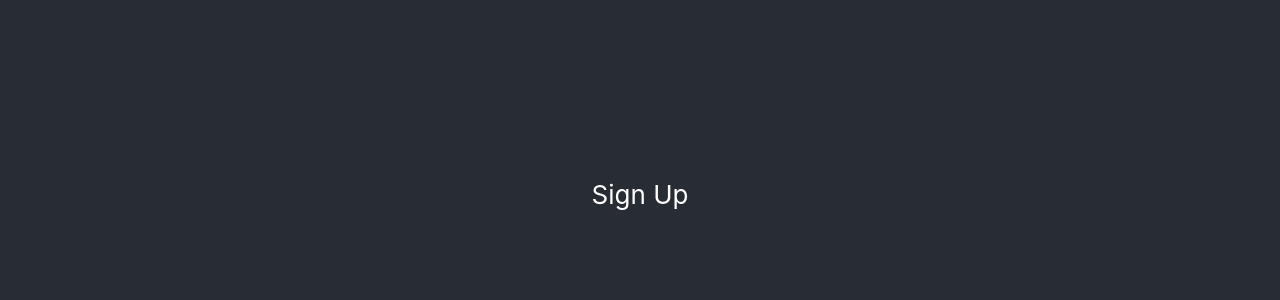
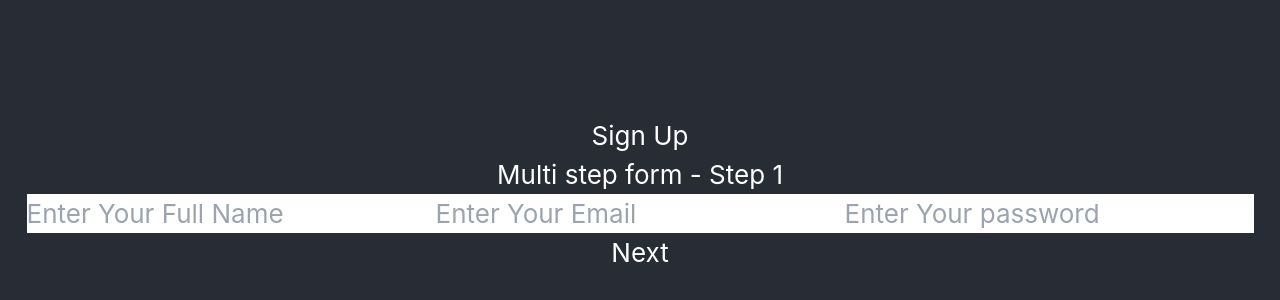
Before and after one commit to bintangsenjapratama/Module-4-bintangsenjapratama, a React (Create React App) app in the folder new-app/: page / in a window 1280 px wide. Shown: the part 206-506 px from the top of the page. Built offline with nearby package versions, Linux system fonts and the light colour scheme.

Commit message:
feat: add some data

```diff
--- a/new-app/package.json
+++ b/new-app/package.json
@@ -13,6 +13,7 @@
     "formik": "^2.4.5",
     "react": "^18.2.0",
     "react-dom": "^18.2.0",
+    "react-router-dom": "^6.23.0",
     "react-scripts": "^5.0.1",
     "typescript": "^4.9.5",
     "web-vitals": "^2.1.4",
--- a/new-app/src/App.tsx
+++ b/new-app/src/App.tsx
@@ -1,33 +1,219 @@
-import React, {useState} from 'react';
-import './App.css';
-import { Field, Formik, Form, ErrorMessage } from 'formik';
-import * as Yup from 'yup';
+import React, { useState } from "react";
+import "./App.css";
+import { Field, Formik, Form, ErrorMessage } from "formik";
+import * as Yup from "yup";
+// import { useNavigate } from "react-router-dom";
 
 function App() {
-
   const [fullname, setFullName] = useState<string>("");
   const [email, setEmail] = useState<string>("");
+  const [pass, setPass] = useState<string>("");
+  const [dateOfBirth, setDateOfBirth] = useState<string>("");
 
-  const signupScheme = Yup.object().shape({
+  // const navigate = useNavigate();
+
+  const SignupScheme = Yup.object().shape({
     fullname: Yup.string()
-    .required('Required to fill !!!'),
+      .min(4, "Too Short !!!")
+      .max(20, "Too Long !!!")
+      .required("Name is required to fill"),
+
     email: Yup.string()
-    .email('Invalid email !!!')
-    .required('Required to fill !!!'),
-  })
+      .email("Invalid email !!!")
+      .required("Email is required to fill"),
+
+    dateOfBirth: Yup.date()
+      .required("Please enter a date of birth")
+      .max(new Date(), "You can't be born in the future!"),
+
+    street: Yup.string()
+      .min(4, "Too Short !!!")
+      .max(50, "Too Long !!!")
+      .required("Street address is required to fill"),
+
+    city: Yup.string()
+      .min(2, "Too Short !!!")
+      .max(50, "Too Long !!!")
+      .required("City is required to fill"),
+
+    state: Yup.string()
+      .min(4, "Too Short !!!")
+      .max(50, "Too Long !!!")
+      .required("State address is required to fill"),
+
+    zipcode: Yup.number().required("Zip code is required to fill"),
+
+    username: Yup.string()
+      .min(4, "Too Short !!!")
+      .max(20, "Too Long !!!")
+      .required("Username is required to fill"),
+
+    pass: Yup.string()
+      .min(4, "Password is Weak")
+      .matches(/^\S*$/, "No whitespaces allowed")
+      .max(10, "Password is Strong")
+      .required("Password is required to fill"),
+  });
+
+  const [step, setStep] = useState(1);
+
+  const nextStep = () => {
+    setStep((nextStep) => nextStep + 1);
+    console.log(step);
+  };
+
+  const prevStep = () => {
+    setStep((prevStep) => prevStep - 1);
+    console.log(step);
+  };
+
+  const handleSubmit = async (values: {
+    fullname: string;
+    email: string;
+    pass: string;
+  }) => {
+    const response = await fetch(
+      "https://library-crud-sample.vercel.app/api/user/register",
+      {
+        method: "POST",
+        body: JSON.stringify({
+          fullname: values.fullname,
+          email: values.email,
+          pass: values.pass,
+        }),
+      }
+    );
+
+    const result = await response.json();
+
+    try {
+      if (!response.ok) {
+        alert("Register failed");
+      } else {
+        console.log("response success", result);
+        alert("Register success");
+        // navigate("/");
+      }
+    } catch (error) {
+      alert(error);
+    }
+  };
 
   return (
     <div className="App">
       <header className="App-header">
-        <h1>Sign Up</h1>
+        <h1 className="text-xl">Sign Up</h1>
         <div>
           <Formik
             initialValues={{
-              fullname:''
+              fullname: "",
+              dateOfBirth: "",
+              email: "",
+              pass: "",
             }}
-            onSubmit={(values, actions) => {} }>
+            validationSchema={SignupScheme}
+            onSubmit={(values, actions) => {
+              console.log("register", {
+                fullname: values.fullname,
+                dateOfBirth: values.dateOfBirth,
+                email: values.email,
+                pass: values.pass,
+              });
+              const data = {
+                fullname: values.fullname,
+                dateOfBirth: values.dateOfBirth,
+                email: values.email,
+                pass: values.pass,
+              };
+              if (
+                values.fullname &&
+                values.dateOfBirth &&
+                values.email &&
+                values.pass
+              )
+                handleSubmit(data);
+            }}
+          >
+            <Form>
+              {step === 1 && (
+                <div className="flex flex-col p-8 w-96 border-solid border-2">
+                  <h2 className="text-center text-xl my-3 font-semibold mb-8">
+                    Multi step form - Step {step}
+                  </h2>
+                  <Field
+                    name="fullname"
+                    type="text"
+                    placeholder="Enter Your Full Name"
+                    className="text-xl text-black border p-2 mb-4 rounded-md"
+                  />
+                  <>
+                    <ErrorMessage name="name" component="div" />
+                  </>
+                  <Field
+                    type="email"
+                    name="email"
+                    placeholder="Enter Your Email"
+                    className="text-xl text-black border p-2 mb-4 rounded-md"
+                  />
+                  <>
+                    <ErrorMessage name="email" component="div" />
+                  </>
+                  <Field
+                    type="password"
+                    name="pass"
+                    placeholder="Enter Your password"
+                    className="text-xl text-black border p-2 mb-4 rounded-md"
+                  />
+                  <ErrorMessage name="pass" component="div" />
+                </div>
+              )}
 
-            </Formik>
+              {step === 2 && (
+                <div className="flex flex-col p-8 w-96 border-solid border-2">
+                  <h2 className="text-center text-xl my-3 font-semibold mb-8">
+                    Multi step form - Step {step}
+                  </h2>
+                  <Field
+                    type="password"
+                    name="pass"
+                    placeholder="Enter Your password"
+                    className="border border-gray-300 p-2 mb-4 rounded-md"
+                  />
+                  <ErrorMessage name="pass" component="div" />
+                </div>
+              )}
+
+              {step > 1 && (
+                <button
+                  type="button"
+                  onClick={prevStep}
+                  className="bg-blue-500 text-white font-semibold py-2 rounded-md hover:bg-blue-600 transition-colors duration-300 w-1/2 mt-3 "
+                >
+                  Previous
+                </button>
+              )}
+
+              {step < 2 ? (
+                <button
+                  type="button"
+                  onClick={nextStep}
+                  disabled={
+                    fullname !== "" || email !== "" || dateOfBirth !== ""
+                  }
+                  className="bg-blue-500 text-white font-semibold py-2 rounded-md hover:bg-blue-600 transition-colors duration-300 w-1/2 mt-3 "
+                >
+                  Next
+                </button>
+              ) : (
+                <button
+                  type="submit"
+                  className="bg-blue-500 text-white font-semibold py-2 rounded-md hover:bg-blue-600 transition-colors duration-300 w-1/2 mt-3 "
+                >
+                  Submit
+                </button>
+              )}
+            </Form>
+          </Formik>
         </div>
       </header>
     </div>
--- a/new-app/tailwind.config.js
+++ b/new-app/tailwind.config.js
@@ -1,8 +1,6 @@
 /** @type {import('tailwindcss').Config} */
-module.exports = {
-  content: ["./src/**/*.{html,js,jsx,tsx}"],
-  theme: {
-    extend: {},
-  },
-  plugins: [],
+export const content = ["./src/**/*.{html,js,jsx,tsx}"];
+export const theme = {
+  extend: {},
 };
+export const plugins = [];
```
Also changed, not shown: 1 other file (tests, documents, lock files or other folders).
